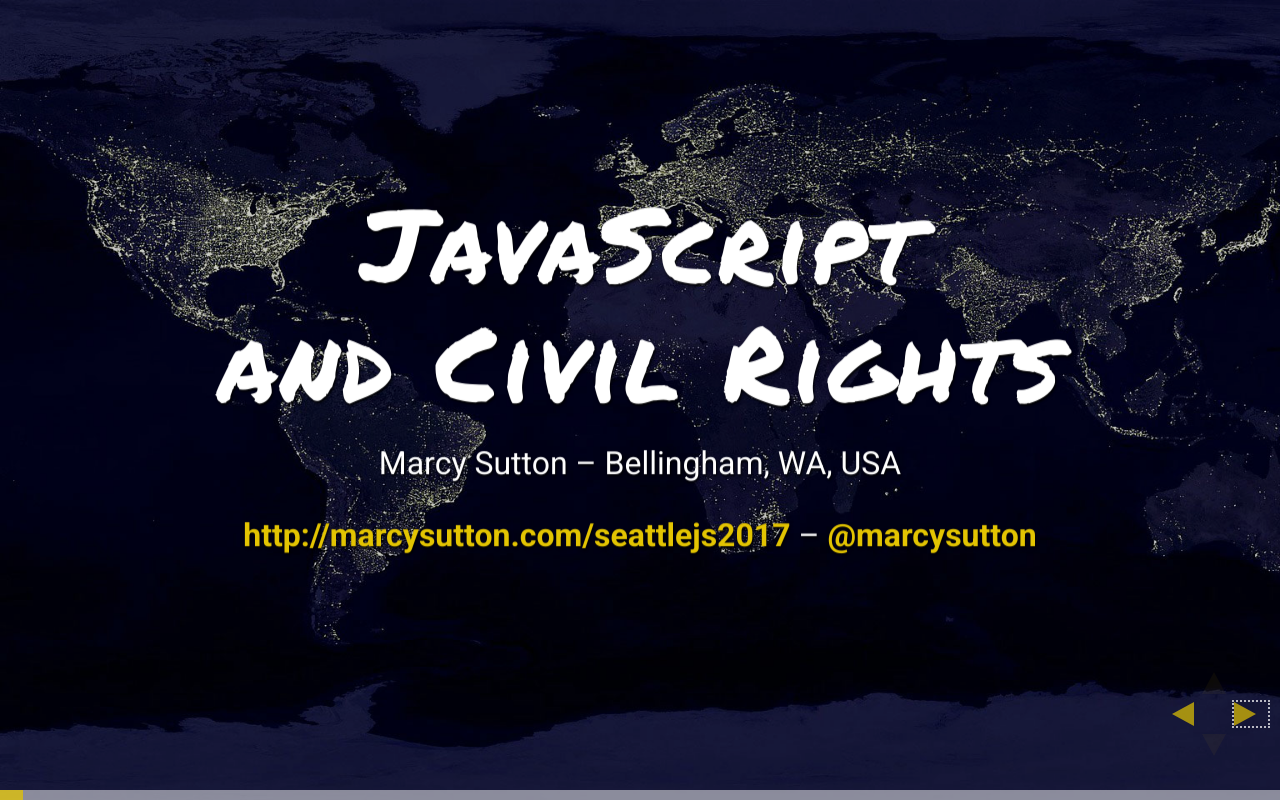
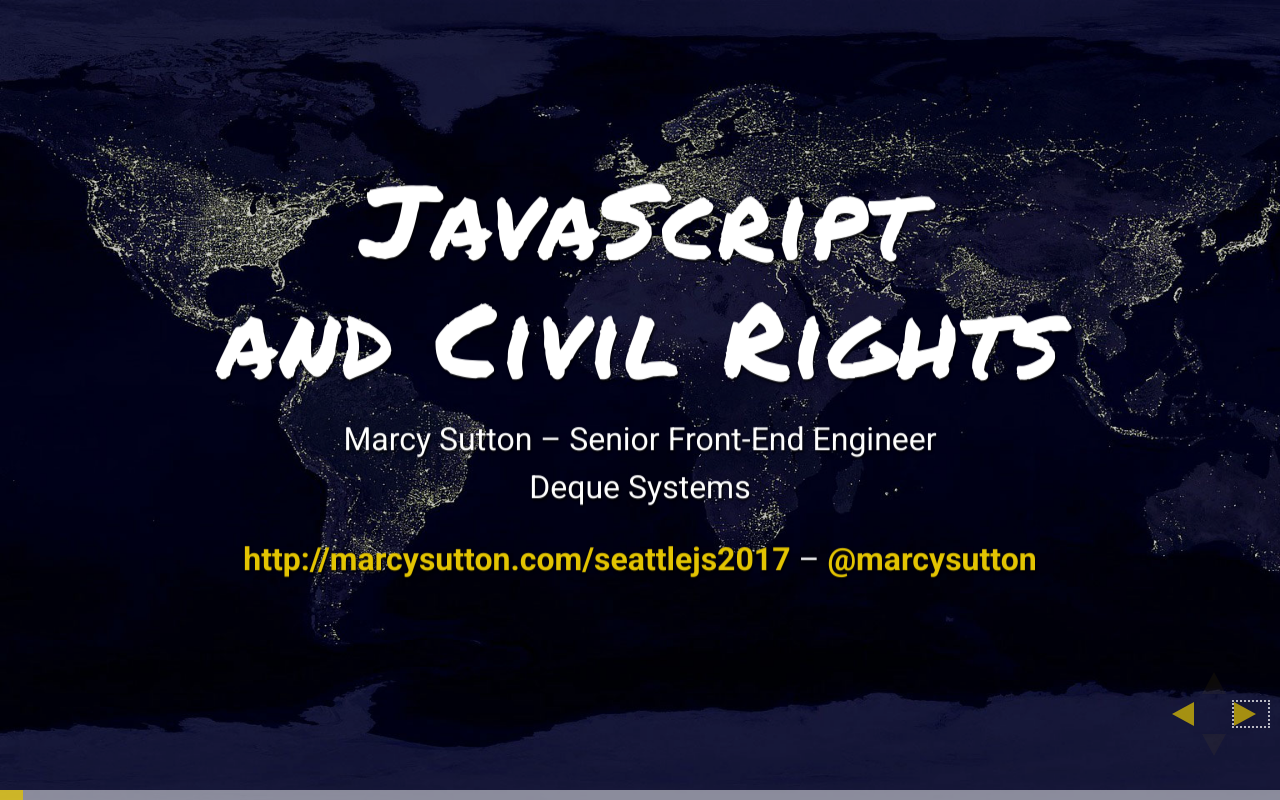
Before and after one commit to marcysutton/javascript-and-civil-rights, a website: page index.html in a window 1280 px wide. Both pictures are taken after a click on the button 1251 px from the left and 714 px from the top of the page. Drawn offline with Linux system fonts and the light colour scheme.

Commit message:
update title slide

```diff
--- a/index.html
+++ b/index.html
@@ -48,7 +48,7 @@
 
 				<section data-state="title-slide">
           <h1>JavaScript <br>and Civil Rights</h1>
-					<p>Marcy Sutton – Bellingham, WA, USA</p>
+					<p>Marcy Sutton – Senior Front-End Engineer<br>Deque Systems</p>
           <p><a href="http://marcysutton.com/seattlejs2017">http://marcysutton.com/seattlejs2017</a> – <a href="https://twitter.com/marcysutton">@marcysutton</a></p>
           <aside class="notes">
           Hi, I'm Marcy Sutton, and I care about people. I'm here talk to you about an important topic affecting all of us: Civil Rights, and how we can protect them as JavaScript developers.
```
